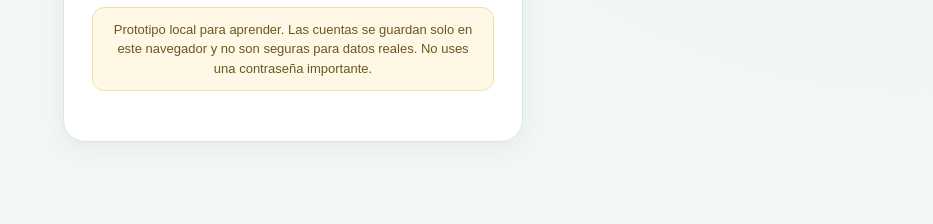
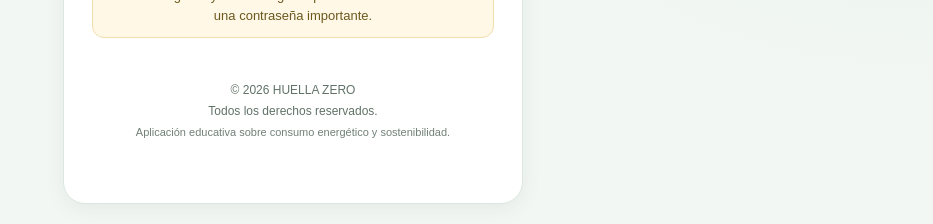
Before and after one commit to MaxChoque010/huella-zero, a plain HTML site: page index.html in a window 1280 px wide. Shown: the part 585-809 px from the top of the page, without its empty margins (347-1280 px from the left). Drawn offline with Linux system fonts and the light colour scheme.

Commit message:
Update index.html

```diff
--- a/index.html
+++ b/index.html
@@ -117,6 +117,27 @@
 }
 
 
+
+/* Aviso legal en la pantalla de acceso */
+.derechos-huella-zero {
+  text-align: center;
+  margin: 28px 10px 12px;
+  padding: 12px 8px;
+  color: #718078;
+  font-size: 12px;
+  line-height: 1.5;
+}
+
+.derechos-huella-zero p {
+  margin: 3px 0;
+}
+
+.derechos-huella-zero small {
+  font-size: 11px;
+}
+
+
+
 </style>
 </head>
 <body>
@@ -150,7 +171,16 @@
     <div class="btn-row"><button class="btn secondary" style="width:100%" onclick="enterGuest()">👤 Continuar como invitado</button></div>
     <p class="help" id="authMessage" aria-live="polite"></p>
     <div class="notice" style="margin-top:15px">Prototipo local para aprender. Las cuentas se guardan solo en este navegador y no son seguras para datos reales. No uses una contraseña importante.</div>
-  </div>
+
+<!-- Derechos de autor - HUELLA ZERO -->
+<footer class="derechos-huella-zero">
+  <p>© 2026 HUELLA ZERO</p>
+  <p>Todos los derechos reservados.</p>
+  <small>Aplicación educativa sobre consumo energético
+    y sostenibilidad.</small>
+</footer>
+
+	</div>
 </section>
 
 <div id="appShell">
```
